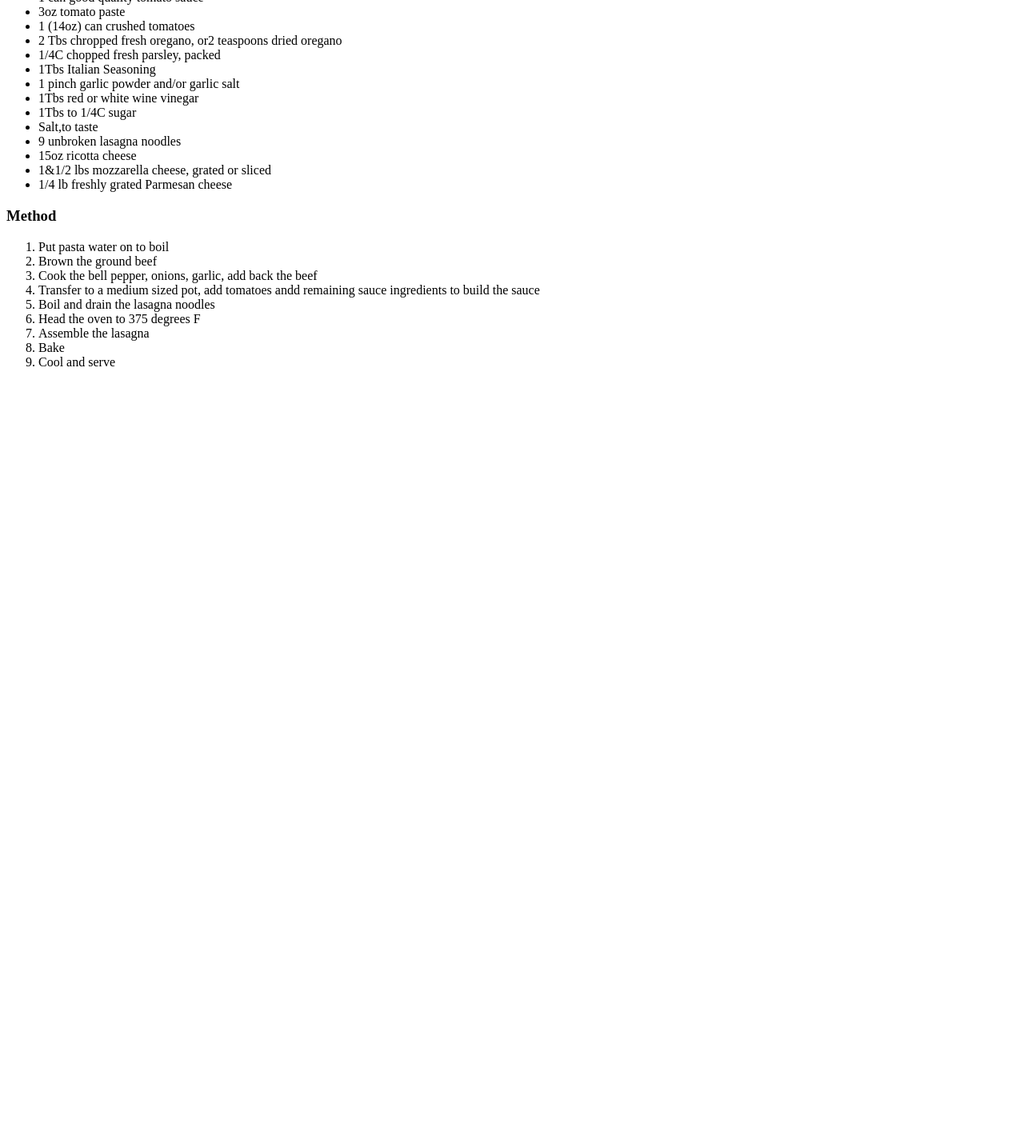
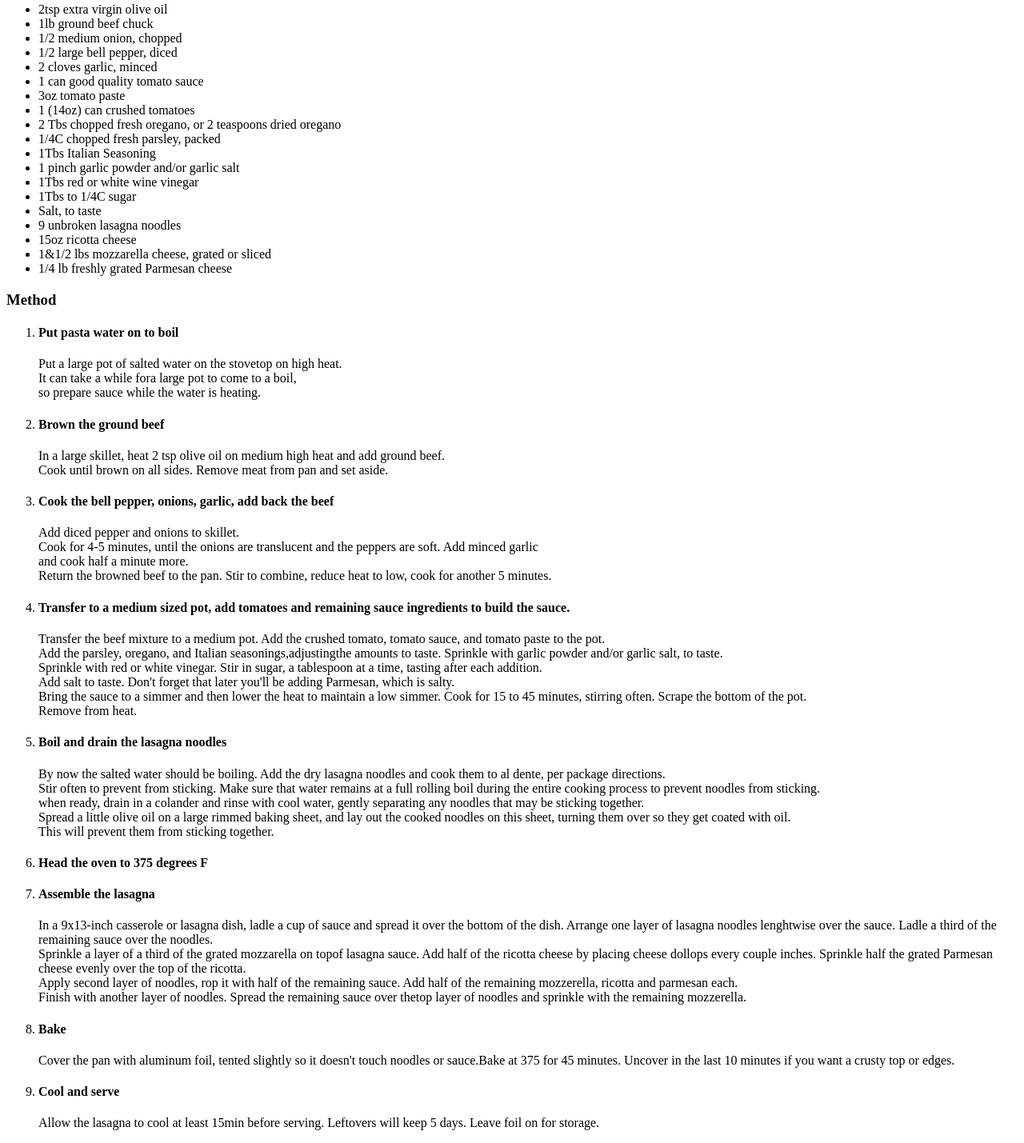
Before and after one commit to matisse895/odin-recipes, a plain HTML site: page recipes/lasagna.html in a window 1280 px wide. Shown: the part 378-1807 px from the top of the page at 80% size. Before the commit the page ends 856 px from the top, so only its background shows below. Drawn offline with Linux system fonts and the light colour scheme.

Commit message:
Add recipe details and image file
Added both home page and recipe image files. Added detailed steps to lasagna recipe

```diff
--- a/recipes/lasagna.html
+++ b/recipes/lasagna.html
@@ -12,33 +12,57 @@
 <h3>Ingredients</h3>
 <ul> <li>2tsp extra virgin olive oil</li>
      <li>1lb ground beef chuck</li>
-     <li>1/2 medium onion,chopped</li>
+     <li>1/2 medium onion, chopped</li>
      <li>1/2 large bell pepper, diced</li>
      <li>2 cloves garlic, minced</li>
      <li>1 can good quality tomato sauce</li>
      <li>3oz tomato paste</li>
      <li>1 (14oz) can crushed tomatoes</li>
-     <li>2 Tbs chropped fresh oregano, or2 teaspoons dried oregano</li>
+     <li>2 Tbs chopped fresh oregano, or 2 teaspoons dried oregano</li>
      <li>1/4C chopped fresh parsley, packed</li>
      <li>1Tbs Italian Seasoning</li>
      <li>1 pinch garlic powder and/or garlic salt</li>
      <li>1Tbs red or white wine vinegar</li>
      <li>1Tbs to 1/4C sugar</li>
-     <li>Salt,to taste</li>
+     <li>Salt, to taste</li>
      <li>9 unbroken lasagna noodles</li>
      <li>15oz ricotta cheese</li>
      <li>1&1/2 lbs mozzarella cheese, grated or sliced</li>
      <li>1/4 lb freshly grated Parmesan cheese</li></ul>
 
 <p><h3><strong>Method</strong></h3></p>
-<p><ol><li>Put pasta water on to boil</li>
-       <li>Brown the ground beef</li>
-       <li>Cook the bell pepper, onions, garlic, add back the beef</li>
-       <li>Transfer to a medium sized pot, add tomatoes andd remaining sauce ingredients to build the sauce</li>
-       <li>Boil and drain the lasagna noodles</li>
-       <li>Head the oven to 375 degrees F</li>
-       <li>Assemble the lasagna</li>
-       <li>Bake</li>
-       <li>Cool and serve</li></ol>
+<p><ol><li><h4>Put pasta water on to boil</h4>
+          <p>Put a large pot of salted water on the stovetop on high heat.<br>It can take a while fora large pot to come to a boil,<br> so prepare sauce while the water is heating.</p></li>
+       <li><h4>Brown the ground beef</h4>
+      <p> In a large skillet, heat 2 tsp olive oil on medium high heat and add ground beef.<br>Cook until brown on all sides. Remove meat from pan and set aside.</p></li>
+       <li><h4>Cook the bell pepper, onions, garlic, add back the beef</h4>
+       <p>Add diced pepper and onions to skillet.<br>
+       Cook for 4-5 minutes, until the onions are translucent and the peppers are soft. Add minced garlic<br>
+       and cook half a minute more. <br>
+       Return the browned beef to the pan. Stir to combine, reduce heat to low, cook for another 5 minutes.</p></li>
+       <li><h4>Transfer to a medium sized pot, add tomatoes and remaining sauce ingredients to build the sauce.</h4>
+       <p> Transfer the beef mixture to a medium pot. Add the crushed tomato, tomato sauce, and tomato paste to the pot.<br>
+           Add the parsley, oregano, and Italian seasonings,adjustingthe amounts to taste. Sprinkle with garlic powder and/or garlic salt, to taste.<br>
+           Sprinkle with red or white vinegar. Stir in sugar, a tablespoon at a time, tasting after each addition. <br>
+           Add salt to taste. Don't forget that later you'll be adding Parmesan, which is salty.<br>
+           Bring the sauce to a simmer and then lower the heat to maintain a low simmer. Cook for 15 to 45 minutes, stirring often. Scrape the bottom of the pot.<br>
+           Remove from heat.</p></li>
+       <li><h4>Boil and drain the lasagna noodles</h4>
+       <p>By now the salted water should be boiling. Add the dry lasagna noodles and cook them to al dente, per package directions.<br>
+       Stir often to prevent from sticking. Make sure that water remains at a full rolling boil during the entire cooking process to prevent noodles from sticking.<br>
+       when ready, drain in a colander and rinse with cool water, gently separating any noodles that may be sticking together.<br>
+       Spread a little olive oil on a large rimmed baking sheet, and lay out the cooked noodles on this sheet, turning them over so they get coated with oil.<br>
+       This will prevent them from sticking together.</p></li>
+       <li><h4>Head the oven to 375 degrees F<h4></li>
+       <li><h4>Assemble the lasagna</h4>
+        <p>In a 9x13-inch casserole or lasagna dish, ladle a cup of sauce and spread it over the bottom of the dish. Arrange one layer of lasagna noodles lenghtwise over the sauce. Ladle a third of the remaining sauce over the noodles.<br>
+        Sprinkle a layer of a third of  the grated mozzarella on topof lasagna sauce. Add half of the ricotta cheese by placing cheese dollops every couple inches. Sprinkle half the grated Parmesan cheese evenly over the top of the ricotta.<br>
+        Apply second layer of noodles, rop it with half of the remaining sauce. Add half of the remaining mozzerella, ricotta and parmesan each.<br>
+        Finish with another layer of noodles. Spread the remaining sauce over thetop layer of noodles and sprinkle with the remaining mozzerella.<br>
+</p></li>
+       <li><h4>Bake</h4>
+       <p>Cover the pan with aluminum foil, tented slightly so it doesn't touch noodles or sauce.Bake at 375 for 45 minutes. Uncover in the last 10 minutes if you want a crusty top or edges.</p></li>
+       <li><h4>Cool and serve</h4>
+       <p>Allow the lasagna to cool at least 15min before serving. Leftovers will keep 5 days. Leave foil on for storage.</p></li></ol>
 </body>
 </html>
```
Also changed, not shown: index.html (added, +10 -0 lines), recipe-images/lasagna.jpeg (added).
